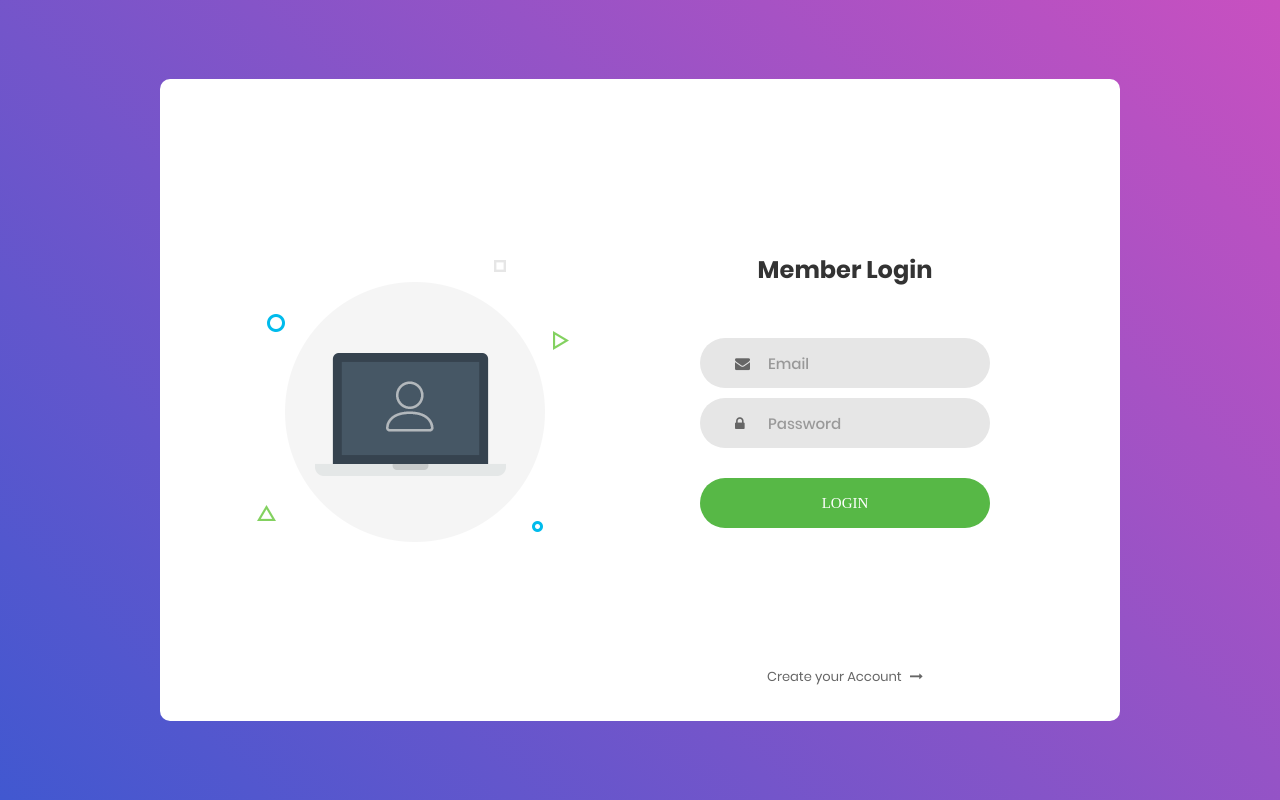
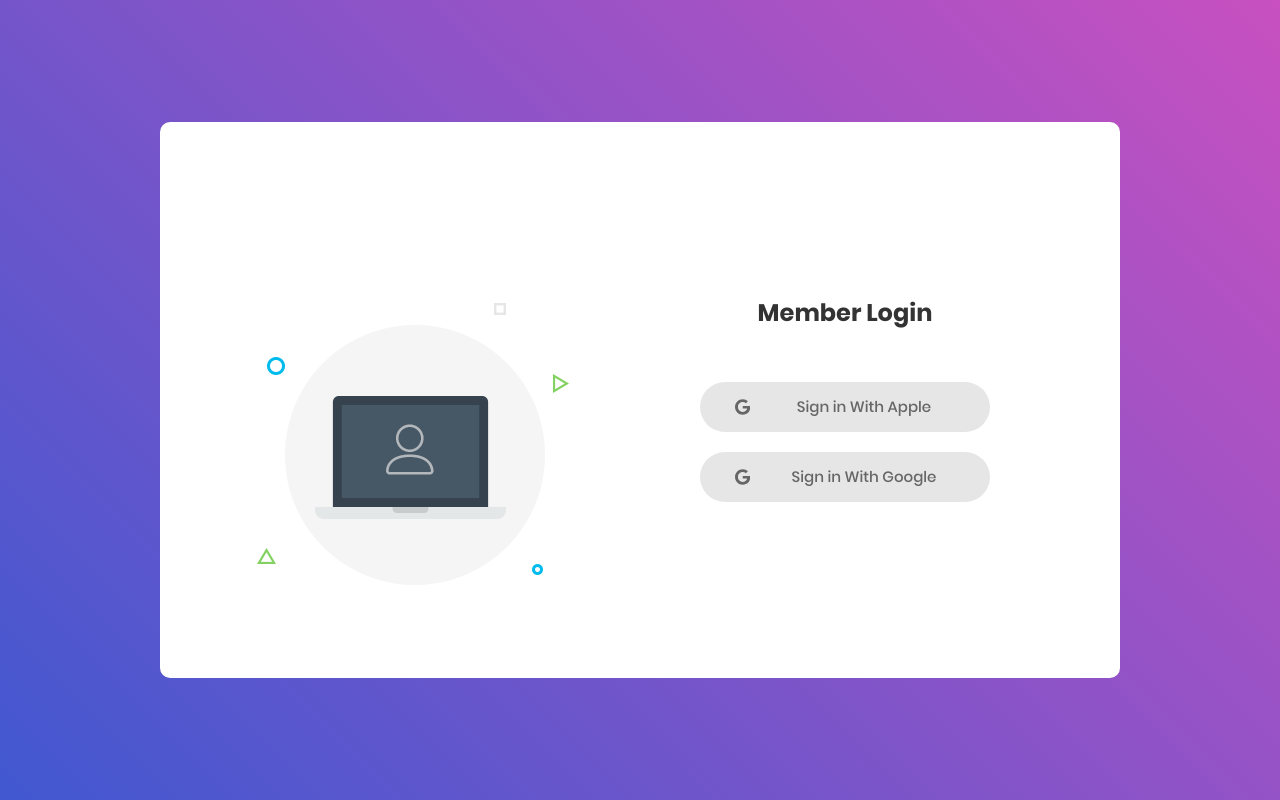
Before and after one commit to elghanbibadr/simplewebsite, a plain HTML site: page index.html in a window 1280 px wide. Drawn offline with Linux system fonts and the light colour scheme; a web font is replaced by a local one.

Commit message:
create the base structure for the login page

```diff
--- a/css/main.css
+++ b/css/main.css
@@ -189,6 +189,7 @@
   flex-wrap: wrap;
   justify-content: space-between;
   padding: 177px 130px 33px 95px;
+  padding-bottom: 90px !important;
 }
 
 /*------------------------------------------------------------------
@@ -226,7 +227,11 @@
   position: relative;
   width: 100%;
   z-index: 1;
-  margin-bottom: 10px;
+  margin-bottom: 20px;
+  transition: transform 1s ease;
+}
+.wrap-input100:hover{
+  transform: scale(1.09);
 }
 
 .input100 {
@@ -460,3 +465,9 @@
     opacity: 1;
   }
 }
+
+
+.googleIcon{
+  height: 16px;
+
+}
--- a/index.html
+++ b/index.html
@@ -30,42 +30,42 @@
 					<img src="images/img-01.png" alt="IMG">
 				</div>
 
-				<form class="login100-form validate-form">
+				<div class="login100-form validate-form">
 					<span class="login100-form-title">
 						Member Login
 					</span>
 
-					<div class="wrap-input100 validate-input" data-validate = "Valid email is required: ex@abc.xyz">
+					<!-- <div class="wrap-input100 validate-input" data-validate = "Valid email is required: ex@abc.xyz">
 						<input class="input100" type="text" name="email" placeholder="Email">
 						<span class="focus-input100"></span>
 						<span class="symbol-input100">
 							<i class="fa fa-envelope" aria-hidden="true"></i>
 						</span>
+					</div> -->
+
+
+					<div class="wrap-input100 validate-input" data-validate = "Password is required">
+						<!-- <input class="input100" type="password" name="pass" placeholder="Password">
+						<span class="focus-input100"></span>
+						 - -->
+						<span class="symbol-input100">
+							<svg class="googleIcon" xmlns="http://www.w3.org/2000/svg" viewBox="0 0 488 512"><!--! Font Awesome Pro 6.4.0 by @fontawesome - https://fontawesome.com License - https://fontawesome.com/license (Commercial License) Copyright 2023 Fonticons, Inc. --><path fill="#666666" d="M488 261.8C488 403.3 391.1 504 248 504 110.8 504 0 393.2 0 256S110.8 8 248 8c66.8 0 123 24.5 166.3 64.9l-67.5 64.9C258.5 52.6 94.3 116.6 94.3 256c0 86.5 69.1 156.6 153.7 156.6 98.2 0 135-70.4 140.8-106.9H248v-85.3h236.1c2.3 12.7 3.9 24.9 3.9 41.4z"/></svg>						</span>
+						<button class="input100">Sign in With Apple</button>
 					</div>
 
 					<div class="wrap-input100 validate-input" data-validate = "Password is required">
-						<input class="input100" type="password" name="pass" placeholder="Password">
+						<!-- <input class="input100" type="password" name="pass" placeholder="Password">
 						<span class="focus-input100"></span>
+						 - -->
 						<span class="symbol-input100">
-							<i class="fa fa-lock" aria-hidden="true"></i>
-						</span>
-					</div>
-
-					<div class="container-login100-form-btn">
-						<button class="login100-form-btn">
-							Login
-						</button>
+							<svg class="googleIcon" xmlns="http://www.w3.org/2000/svg" viewBox="0 0 488 512"><!--! Font Awesome Pro 6.4.0 by @fontawesome - https://fontawesome.com License - https://fontawesome.com/license (Commercial License) Copyright 2023 Fonticons, Inc. --><path fill="#666666" d="M488 261.8C488 403.3 391.1 504 248 504 110.8 504 0 393.2 0 256S110.8 8 248 8c66.8 0 123 24.5 166.3 64.9l-67.5 64.9C258.5 52.6 94.3 116.6 94.3 256c0 86.5 69.1 156.6 153.7 156.6 98.2 0 135-70.4 140.8-106.9H248v-85.3h236.1c2.3 12.7 3.9 24.9 3.9 41.4z"/></svg>						</span>
+						<button class="input100">Sign in With Google</button>
 					</div>
 
 
 
-					<div class="text-center p-t-136">
-						<a class="txt2" href="#">
-							Create your Account
-							<i class="fa fa-long-arrow-right m-l-5" aria-hidden="true"></i>
-						</a>
-					</div>
-				</form>
+
+				</div>
 			</div>
 		</div>
 	</div>
```
Also changed, not shown: images/google (1).svg (added).
